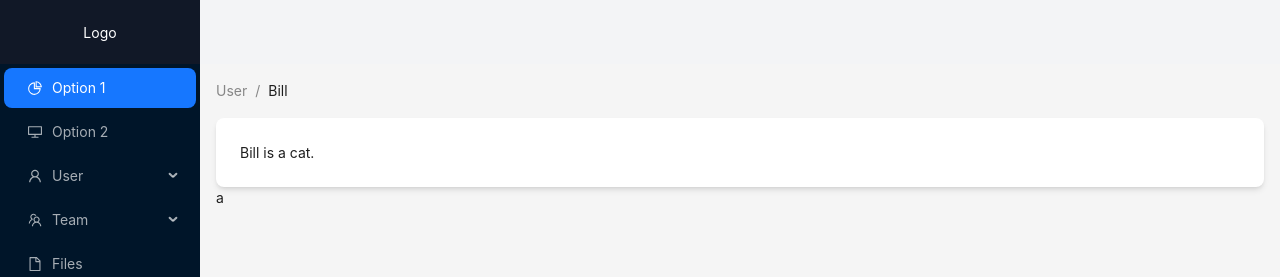
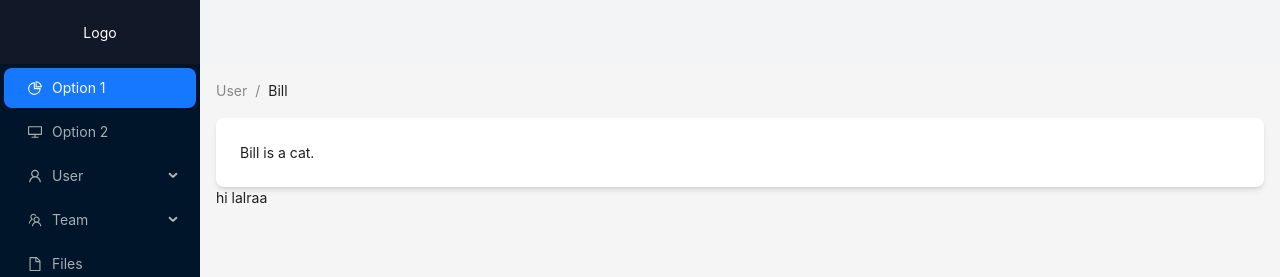
Before and after one commit to dkswnn/TDB, a React (Vite) app in the folder TDB/: page / in a window 1280 px wide. Shown: the top 277 px of the page. Built offline with nearby package versions, Linux system fonts and the light colour scheme.

Commit message:
odoo bat andaa

```diff
--- a/TDB/src/App.jsx
+++ b/TDB/src/App.jsx
@@ -66,7 +66,7 @@ const App = () => {
           <div className="p-6 bg-white rounded-lg shadow-md">
             Bill is a cat.
           </div>
-          <div>a</div>
+          <div>hi lalraa</div>
         </Content>
         <Footer className="text-center bg-gray-50 py-4">
           Ant Design ©{new Date().getFullYear()} Created by Ant UED
```
